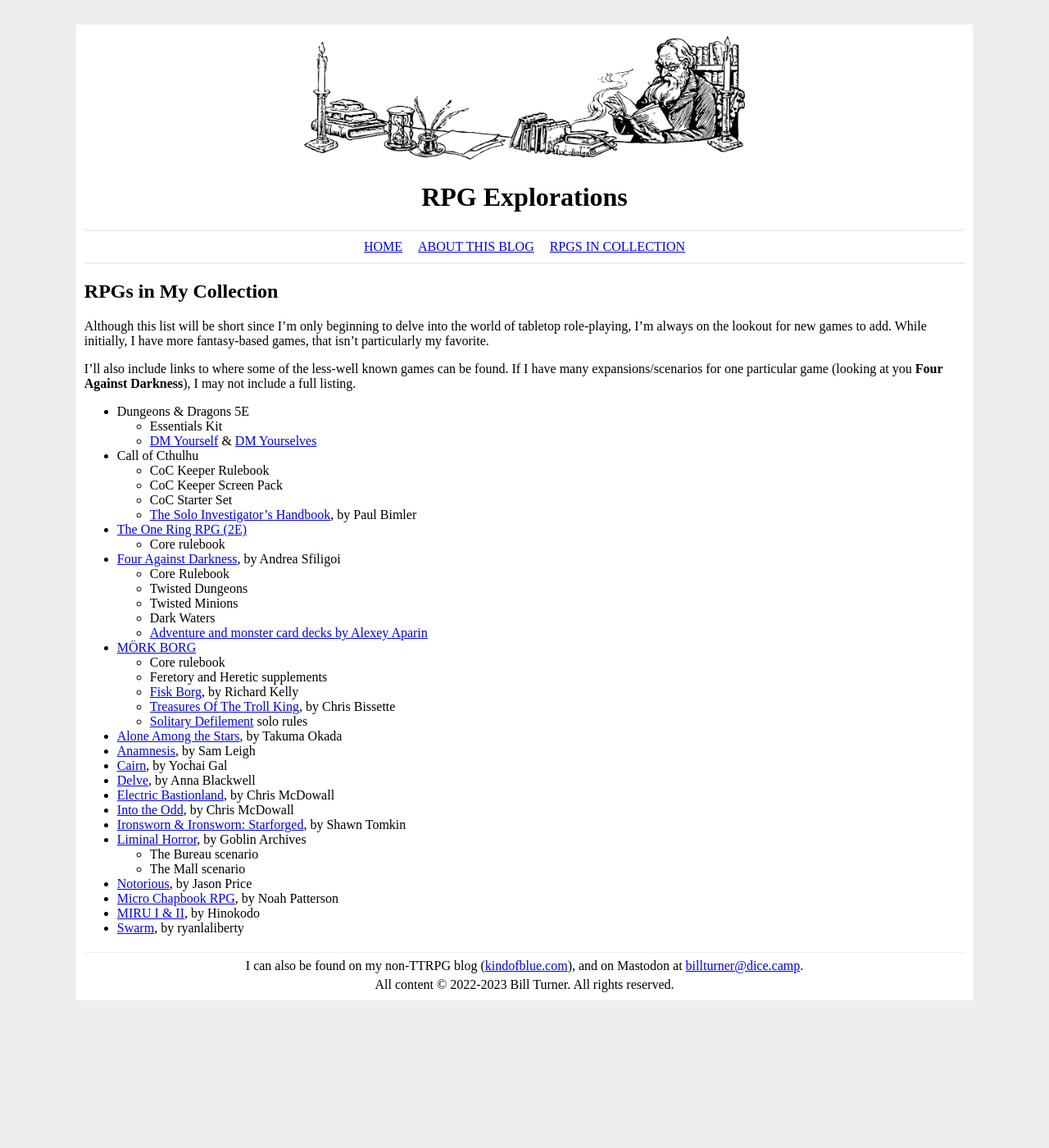
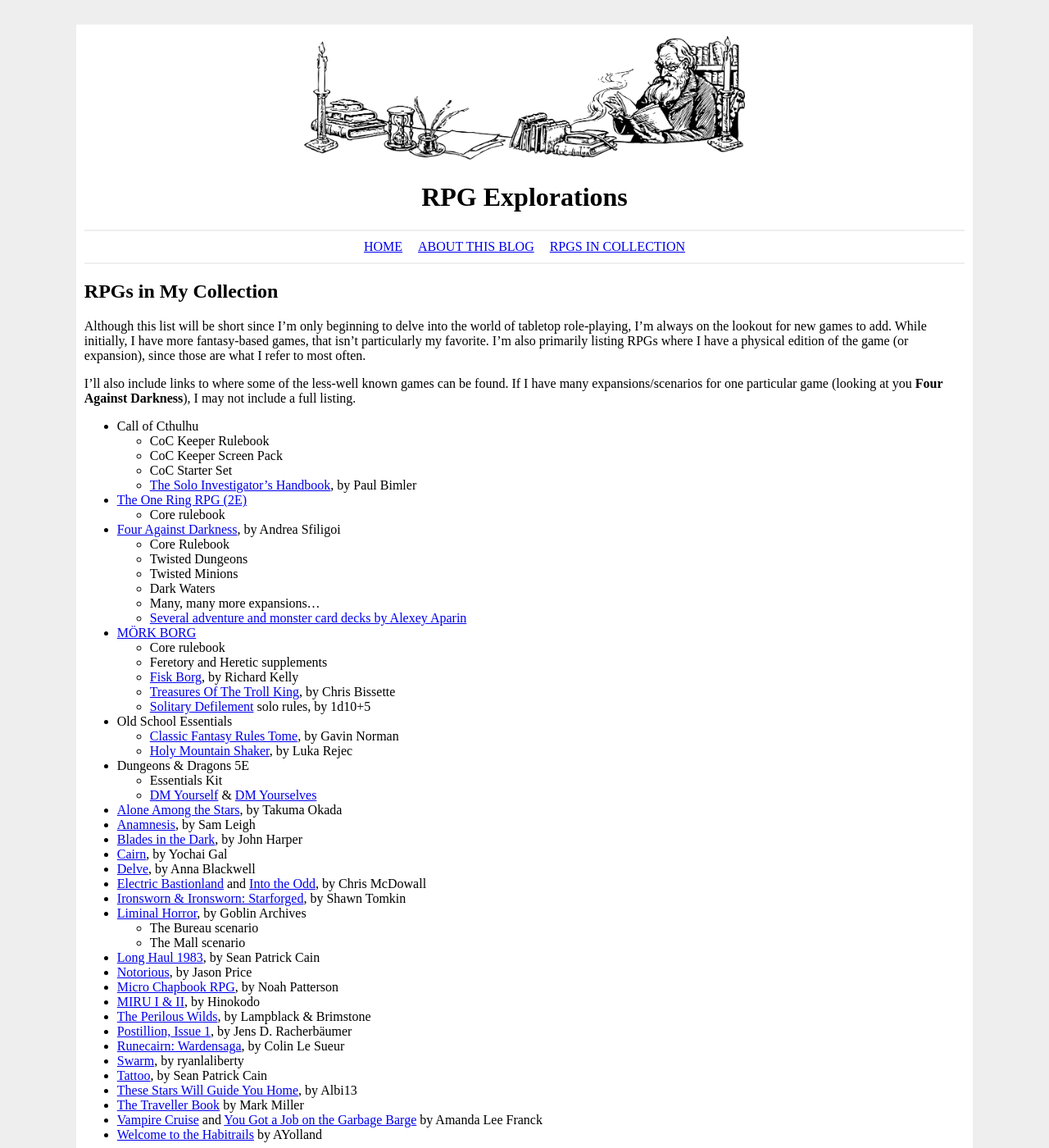
Before and after one commit to billturner/rpgexplorations, a Jekyll site: the page built from rpg-list.md, in a window 1280 px wide and 1400 px high. Shown: the whole window at 82% size. Built offline with Jekyll 4.4.1, drawn with Linux system fonts in a browser that asks for light colours.

Commit message:
Updating rpg list

```diff
--- a/rpg-list.md
+++ b/rpg-list.md
@@ -4,13 +4,10 @@
 permalink: /rpg-list/
 ---
 
-Although this list will be short since I'm only beginning to delve into the world of tabletop role-playing, I'm always on the lookout for new games to add. While initially, I have more fantasy-based games, that isn't particularly my favorite.
+Although this list will be short since I'm only beginning to delve into the world of tabletop role-playing, I'm always on the lookout for new games to add. While initially, I have more fantasy-based games, that isn't particularly my favorite. I'm also primarily listing RPGs where I have a physical edition of the game (or expansion), since those are what I refer to most often.
 
 I'll also include links to where some of the less-well known games can be found. If I have many expansions/scenarios for one particular game (looking at you **Four Against Darkness**), I may not include a full listing.
 
-- Dungeons & Dragons 5E
-  - Essentials Kit
-  - [DM Yourself](https://www.drivethrurpg.com/product/331912/DM-Yourself--solo-roleplay-for-5e-DD-and-OSR-adventures) & [DM Yourselves](https://www.drivethrurpg.com/product/385435/DM-Yourselves--solo-and-GMless-roleplay-for-5e-DD-and-OSR-adventures)
 - Call of Cthulhu
   - CoC Keeper Rulebook
   - CoC Keeper Screen Pack
@@ -23,25 +20,41 @@
   - Twisted Dungeons
   - Twisted Minions
   - Dark Waters
-  - [Adventure and monster card decks by Alexey Aparin](https://www.drivethrucards.com/browse/pub/15874/Alexey-Aparin)
+  - Many, many more expansions...
+  - [Several adventure and monster card decks by Alexey Aparin](https://www.drivethrucards.com/browse/pub/15874/Alexey-Aparin)
 - [MÖRK BORG](https://morkborg.com/)
   - Core rulebook
   - Feretory and Heretic supplements
   - [Fisk Borg](https://www.drivethrurpg.com/product/366554/Fisk-Borg), by Richard Kelly
   - [Treasures Of The Troll King](https://loottheroom.itch.io/troll-king), by Chris Bissette
-  - [Solitary Defilement](https://1d105.itch.io/solitary-defilement) solo rules
+  - [Solitary Defilement](https://1d105.itch.io/solitary-defilement) solo rules, by 1d10+5
+- Old School Essentials
+  - [Classic Fantasy Rules Tome](https://necroticgnome.com/products/old-school-essentials-rules-tome), by Gavin Norman
+  - [Holy Mountain Shaker](https://necroticgnome.com/products/holy-mountain-shaker), by Luka Rejec
+- Dungeons & Dragons 5E
+  - Essentials Kit
+  - [DM Yourself](https://www.drivethrurpg.com/product/331912/DM-Yourself--solo-roleplay-for-5e-DD-and-OSR-adventures) & [DM Yourselves](https://www.drivethrurpg.com/product/385435/DM-Yourselves--solo-and-GMless-roleplay-for-5e-DD-and-OSR-adventures)
 
 - [Alone Among the Stars](https://noroadhome.itch.io/alone-among-the-stars), by Takuma Okada
 - [Anamnesis](https://blinkingbirchgames.itch.io/anamnesis), by Sam Leigh
+- [Blades in the Dark](https://evilhat.com/product/blades-in-the-dark/), by John Harper
 - [Cairn](https://cairnrpg.com/), by Yochai Gal
 - [Delve](https://www.blackwellwriter.com/en-us/products/delve-a-solo-map-drawing-game), by Anna Blackwell
-- [Electric Bastionland](https://chrismcdee.itch.io/electric-bastionland), by Chris McDowall
-- [Into the Odd](https://freeleaguepublishing.com/en/games/into-the-odd/), by Chris  McDowall
+- [Electric Bastionland](https://chrismcdee.itch.io/electric-bastionland) and [Into the Odd](https://freeleaguepublishing.com/en/games/into-the-odd/), by Chris  McDowall
 - [Ironsworn & Ironsworn: Starforged](https://www.ironswornrpg.com/), by Shawn Tomkin
 - [Liminal Horror](https://goblinarchives.github.io/LiminalHorror/), by Goblin Archives
   - The Bureau scenario
   - The Mall scenario
+- [Long Haul 1983](https://shop.seanpatrickcain.com/product/longhaul1983), by Sean Patrick Cain
 - [Notorious](https://alwayscheckers.itch.io/notorious), by Jason Price
 - [Micro Chapbook RPG](https://www.drivethrurpg.com/product/348091/Micro-Chapbook-RPG-Basic-Edition), by Noah Patterson
 - [MIRU I & II](https://hinokodo.itch.io/), by Hinokodo
+- [The Perilous Wilds](https://www.drivethrurpg.com/product/407161/The-Perilous-Wilds--Revised-Edition), by Lampblack & Brimstone
+- [Postillion, Issue 1](https://www.kickstarter.com/projects/onetreeforestmedia/zine-postillion-issue-1), by Jens D. Racherbäumer
+- [Runecairn: Wardensaga](https://byodinsbeardrpg.itch.io/runecairn-wardensaga), by Colin Le Sueur
 - [Swarm](https://ryanlaliberty.itch.io/swarm), by ryanlaliberty
+- [Tattoo](https://shop.seanpatrickcain.com/product/tattoo), by Sean Patrick Cain
+- [These Stars Will Guide You Home](https://albi13.itch.io/these-stars-will-guide-you-home), by Albi13
+- [The Traveller Book](https://www.drivethrurpg.com/product/80192/CTTTBThe-Traveller-Book) by Mark Miller
+- [Vampire Cruise](https://amandalee.itch.io/vampire-cruise) and [You Got a Job on the Garbage Barge](https://amandalee.itch.io/you-got-a-job-on-the-garbage-barge) by Amanda Lee Franck
+- [Welcome to the Habitrails](https://ayolland.itch.io/habitrails) by AYolland
```
